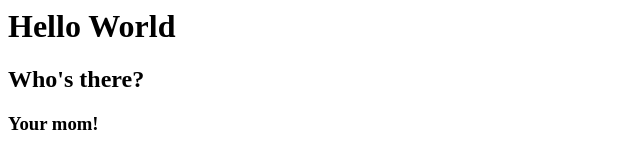
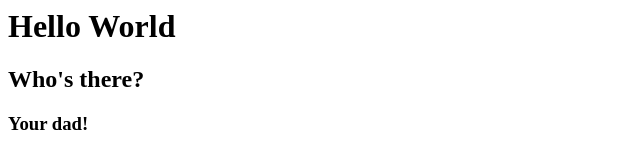
Before and after one commit to storytimesolutions/azure-deploy, a website: page index.html in a window 1280 px wide. Shown: the full height of the page, 0-640 px from the left. Drawn offline with Linux system fonts and the light colour scheme.

Commit message:
Trigger build

```diff
--- a/index.html
+++ b/index.html
@@ -1,3 +1,3 @@
 <h1>Hello World</h1>
 <h2>Who's there?</h2>
-<h3>Your mom!</h3>
+<h3>Your dad!</h3>
```
